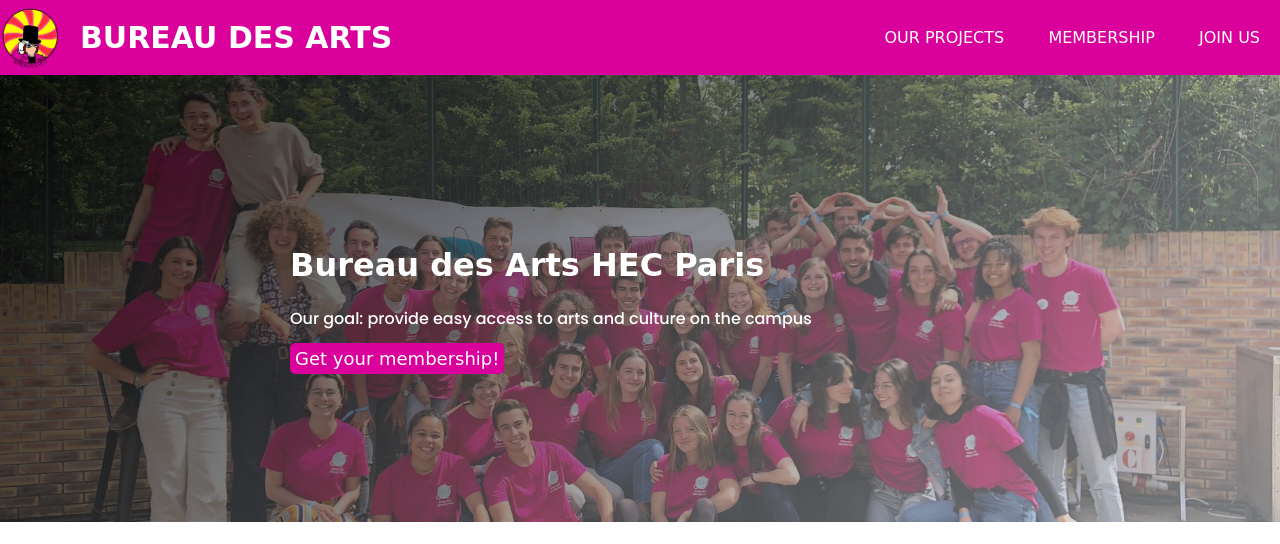
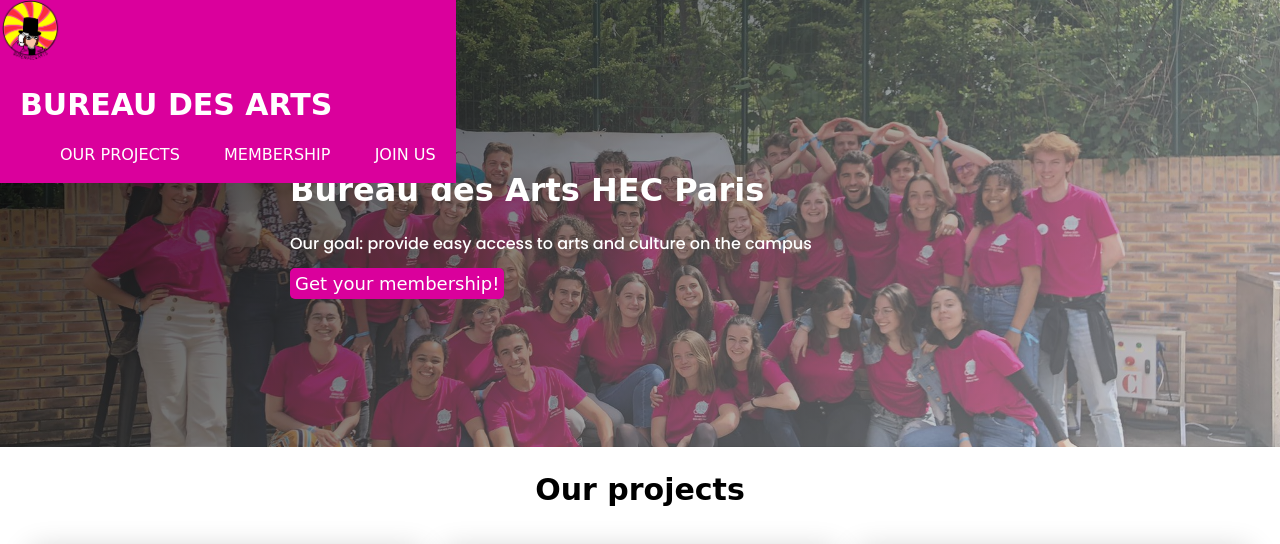
Before and after one commit to co-tena/bda-hec, a plain HTML site: page index.html in a window 1280 px wide. Shown: the top 544 px of the page. Drawn offline with Linux system fonts and the light colour scheme; a script that the page names is missing; a web font is replaced by a local one.

Commit message:
Update header.css

```diff
--- a/css/components/header.css
+++ b/css/components/header.css
@@ -1,4 +1,6 @@
 .header {
+	position: fixed;
+	width: 100%
 	display: flex;
 	background-color: #DA009C;
 	color: white;
```
